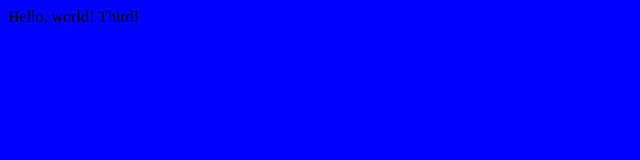
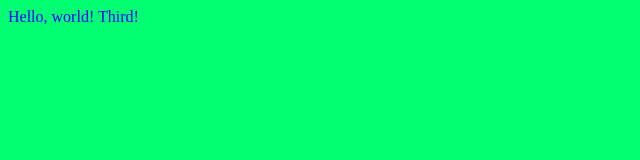
Before and after one commit to Evgen-Krasnenkov/my-project, a plain HTML site: page index.html in a window 1280 px wide. Shown: the whole page, without its empty margins (0-640 px from the left). Drawn offline with Linux system fonts and the light colour scheme.

Commit message:
blue text

```diff
--- a/style.css
+++ b/style.css
@@ -1,3 +1,4 @@
 body {
-    background-color: blue;
+    background-color: rgb(0, 255, 115);
+    color: blue;
 }
```
